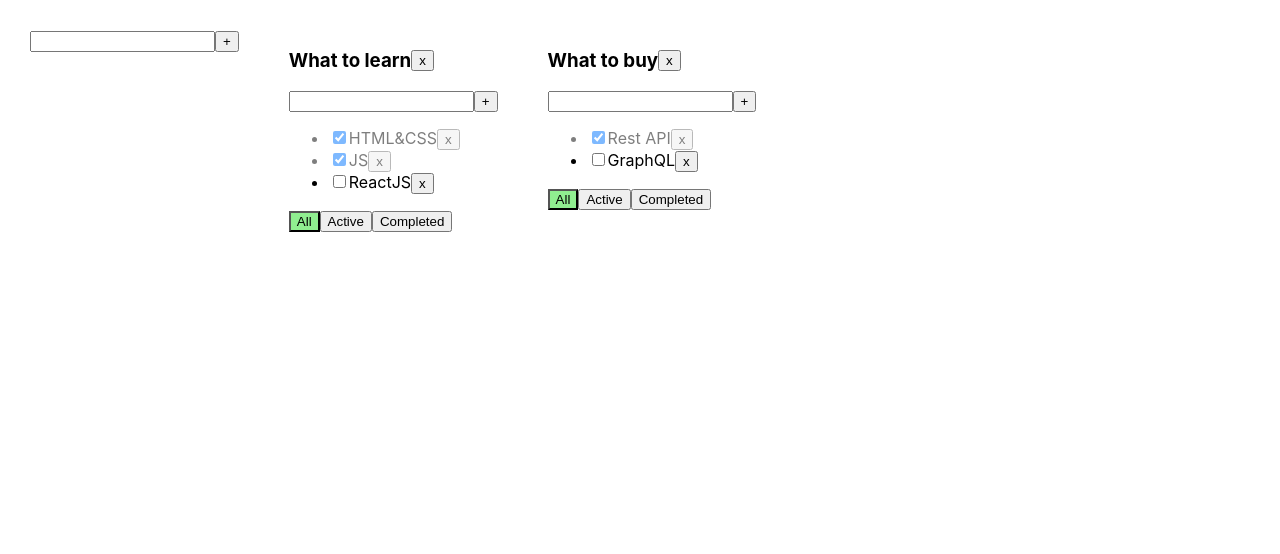
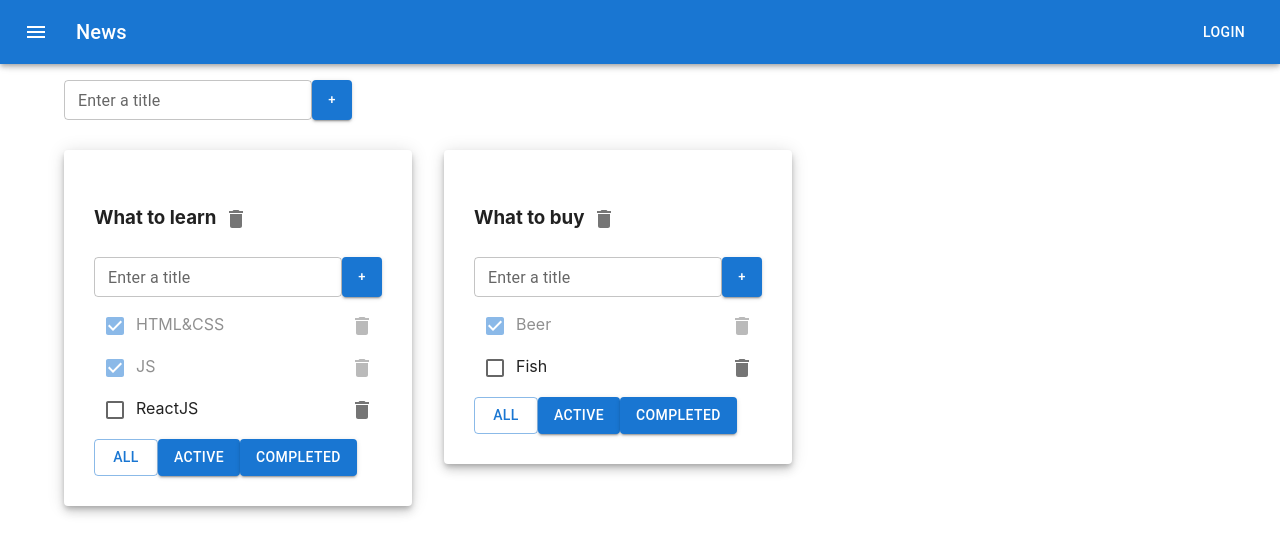
Before and after one commit to vTarlettskiy/todolist, a React (Create React App) app: page / in a window 1280 px wide. Shown: the top 554 px of the page. Built offline with nearby package versions, Linux system fonts and the light colour scheme.

Commit message:
mui 1part

```diff
--- a/package.json
+++ b/package.json
@@ -3,6 +3,10 @@
   "version": "0.1.0",
   "private": true,
   "dependencies": {
+    "@emotion/react": "^11.11.4",
+    "@emotion/styled": "^11.11.5",
+    "@mui/icons-material": "^5.15.21",
+    "@mui/material": "^5.15.21",
     "@testing-library/jest-dom": "^6.2.0",
     "@testing-library/react": "^14.1.2",
     "@testing-library/user-event": "^14.5.2",
--- a/src/App.css
+++ b/src/App.css
@@ -1,28 +1,28 @@
 .App {
-  padding: 30px;
-  display: flex;
+  /*padding: 30px;*/
+  /*display: flex;*/
 }
 
-.App > div {
-  margin-right: 50px;
-}
+/*.App > div {*/
+/*  margin-right: 50px;*/
+/*}*/
 
-.error {
-  border: red 1px solid;
-}
+/*.error {*/
+/*  border: red 1px solid;*/
+/*}*/
 
-.error-message {
-  color: red;
-}
+/*.error-message {*/
+/*  color: red;*/
+/*}*/
 
-.active-filter {
-  background-color: lightgreen;
-}
+/*.active-filter {*/
+/*  background-color: lightgreen;*/
+/*}*/
 
-.is-done {
-  opacity: 0.5;
-}
-.todolist-title-container {
-  display: flex;
-  align-items: center;
-}
+/*.is-done {*/
+/*  opacity: 0.5;*/
+/*}*/
+/*.todolist-title-container {*/
+/*  display: flex;*/
+/*  align-items: center;*/
+/*}*/
--- a/src/App.tsx
+++ b/src/App.tsx
@@ -3,6 +3,10 @@
 import {useState} from "react";
 import {v1} from "uuid";
 import {AddItemForm} from "./components/addItemForm/AddItemForm";
+import ButtonAppBar from "./components/buttonAppBar/ButtonAppBar";
+import Container from "@mui/material/Container";
+import {Grid} from "@mui/material";
+import Paper from "@mui/material/Paper";
 
 export type TaskType = {
     id: string
@@ -40,16 +44,16 @@
             {id: v1(), title: 'ReactJS', isDone: false},
         ],
         [todolistID2]: [
-            {id: v1(), title: 'Rest API', isDone: true},
-            {id: v1(), title: 'GraphQL', isDone: false},
+            {id: v1(), title: 'Beer', isDone: true},
+            {id: v1(), title: 'Fish', isDone: false},
 
         ],
     })
 
     const updateTodolist = (todolistID: string, title: string) => {
-        setTodolists(todolists.map(el=> el.id === todolistID
+        setTodolists(todolists.map(el => el.id === todolistID
             // {id: todolistID2, title: 'What to buy', filter: 'all'}
-            ? {...el, title:title}
+            ? {...el, title: title}
             : el
         ))
     }
@@ -112,7 +116,14 @@
 
     return (
         <div className="App">
+            <Container fixed>
+                <ButtonAppBar/>
+
+                <Grid container sx={{mb: '30px'}}>
                     <AddItemForm addItem={addTodolist}/>
+                </Grid>
+
+                <Grid container spacing={4}>
                     {todolists.map((tl) => {
 
                         const allTodolistTasks = tasks[tl.id]
@@ -127,6 +138,8 @@
                         }
 
                         return (
+                            <Grid item key={tl.id}>
+                                <Paper elevation={6} sx={{p: '30px'}}>
                                     <Todolist
                                         key={tl.id}
                                         todolistId={tl.id}
@@ -141,8 +154,12 @@
                                         updateTask={updateTask}
                                         updateTodolist={updateTodolist}
                                     />
+                                </Paper>
+                            </Grid>
                         )
                     })}
+                </Grid>
+            </Container>
         </div>
     );
 }
--- a/src/components/addItemForm/AddItemForm.tsx
+++ b/src/components/addItemForm/AddItemForm.tsx
@@ -1,7 +1,8 @@
 // @flow
 import * as React from 'react';
-import {Button} from "../button/Button";
 import {ChangeEvent, KeyboardEvent, useState} from "react";
+import Button from "@mui/material/Button";
+import TextField from "@mui/material/TextField";
 
 type AddItemFormPropsType = {
     addItem: (title: string) => void
@@ -32,16 +33,27 @@
         }
     }
 
+    const buttonStyles= {
+        maxWidth: '40px',
+        maxHeight: '40px',
+        minHeight: '40px',
+        minWidth: '40px'
+    }
+
     return (
         <div>
-            <input
+            <TextField
+                id={'outlined-basic'}
+                helperText={error}
+                error={!!error}
+                size={'small'}
+                label={'Enter a title'}
+                variant={'outlined'}
                 className={error ? 'error' : ''}
                 value={taskTitle}
                 onChange={changeTaskTitleHandler}
-                onKeyUp={addTaskOnKeyUpHandler}
-            />
-            <Button title={'+'} onClick={addItemHandler}/>
-            {error && <div className={'error-message'}>{error}</div>}
+                onKeyUp={addTaskOnKeyUpHandler}/>
+            <Button variant="contained" onClick={addItemHandler} size='small' style={buttonStyles}>+</Button>
         </div>
     );
 };
--- /dev/null
+++ b/src/components/buttonAppBar/ButtonAppBar.tsx
@@ -0,0 +1,32 @@
+import * as React from 'react';
+import AppBar from '@mui/material/AppBar';
+import Box from '@mui/material/Box';
+import Toolbar from '@mui/material/Toolbar';
+import Typography from '@mui/material/Typography';
+import Button from '@mui/material/Button';
+import IconButton from '@mui/material/IconButton';
+import MenuIcon from '@mui/icons-material/Menu';
+
+export default function ButtonAppBar() {
+    return (
+        <Box sx={{ flexGrow: 1, marginBottom: '80px' }}>
+            <AppBar position="fixed">
+                <Toolbar>
+                    <IconButton
+                        size="large"
+                        edge="start"
+                        color="inherit"
+                        aria-label="menu"
+                        sx={{ mr: 2 }}
+                    >
+                        <MenuIcon />
+                    </IconButton>
+                    <Typography variant="h6" component="div" sx={{ flexGrow: 1 }}>
+                        News
+                    </Typography>
+                    <Button color="inherit">Login</Button>
+                </Toolbar>
+            </AppBar>
+        </Box>
+    );
+}
--- a/src/task/Task.tsx
+++ b/src/task/Task.tsx
@@ -1,8 +1,11 @@
 import * as React from 'react';
 import {EditableSpan} from "../components/editableSpan/EditableSpan";
-import {Button} from "../components/button/Button";
 import {TaskType} from "../App";
 import {ChangeEvent} from "react";
+import DeleteIcon from "@mui/icons-material/Delete";
+import IconButton from "@mui/material/IconButton";
+import CheckBox from "@mui/material/Checkbox";
+import ListItem from '@mui/material/ListItem';
 
 type TaskPropsType = {
     task: TaskType
@@ -15,10 +18,14 @@
 
 
     return (
-        <li key={task.id} className={task.isDone ? 'is-done' : ''}>
-            <input type="checkbox" checked={task.isDone} onChange={changeTaskStatusHandler}/>
-            <EditableSpan oldTitle={task.title} updateItem={updateTaskHandler}/>
-            <Button onClick={removeTaskHandler} title={'x'}/>
-        </li>
+        <ListItem key={task.id} sx={{p: 0, justifyContent: 'space-between', opacity: task.isDone ? 0.5 : 1}}>
+            <div>
+                <CheckBox checked={task.isDone} onChange={changeTaskStatusHandler}/>
+                <EditableSpan oldTitle={task.title} updateItem={updateTaskHandler}/>
+            </div>
+            <IconButton aria-label="delete" onClick={removeTaskHandler}>
+                <DeleteIcon fontSize="inherit"/>
+            </IconButton>
+        </ListItem>
     );
 };
--- a/src/todolist/Todolist.tsx
+++ b/src/todolist/Todolist.tsx
@@ -1,9 +1,12 @@
 import {FilterValuesType, TaskType} from "../App";
 import {ChangeEvent} from "react";
-import {Button} from "../components/button/Button";
 import {AddItemForm} from "../components/addItemForm/AddItemForm";
 import {EditableSpan} from "../components/editableSpan/EditableSpan";
 import {Task} from "../task/Task";
+import IconButton from "@mui/material/IconButton";
+import DeleteIcon from "@mui/icons-material/Delete";
+import Button from "@mui/material/Button";
+import List from '@mui/material/List';
 
 type PropsType = {
     title: string
@@ -65,7 +68,8 @@
             updateTask(todolistId, task.id, newTitle)
         }
 
-        return <Task task={task} removeTaskHandler={removeTaskHandler} changeTaskStatusHandler={changeTaskStatusHandler} updateTaskHandler={updateTaskHandler}/>
+        return <Task task={task} removeTaskHandler={removeTaskHandler} changeTaskStatusHandler={changeTaskStatusHandler}
+                     updateTaskHandler={updateTaskHandler}/>
     })
 
     return (
@@ -73,25 +77,29 @@
             <div className={"todolist-title-container"}>
                 <h3>
                     <EditableSpan oldTitle={title} updateItem={updateTodolistHandler}/>
+
+                    <IconButton aria-label="delete" onClick={removeTodolistHandler}>
+                        <DeleteIcon fontSize="inherit"/>
+                    </IconButton>
                 </h3>
-                <Button title={'x'} onClick={removeTodolistHandler}/>
             </div>
             <AddItemForm addItem={addTaskHandler}/>
 
             {
                 tasks.length === 0
                     ? <p>Тасок нет</p>
-                    : <ul>
+                    : <List>
                         {mappedTasks}
-                    </ul>
+                    </List>
             }
+
             <div>
-                <Button className={filter === 'all' ? 'active-filter' : ''} title={'All'}
-                        onClick={() => changeFilterTasksHandler('all')}/>
-                <Button className={filter === 'active' ? 'active-filter' : ''} title={'Active'}
-                        onClick={() => changeFilterTasksHandler('active')}/>
-                <Button className={filter === 'completed' ? 'active-filter' : ''} title={'Completed'}
-                        onClick={() => changeFilterTasksHandler('completed')}/>
+                <Button variant={filter === 'all' ? 'outlined' : 'contained'}
+                        onClick={() => changeFilterTasksHandler('all')}>All</Button>
+                <Button variant={filter === 'active' ? 'outlined' : 'contained'}
+                        onClick={() => changeFilterTasksHandler('active')}>Active</Button>
+                <Button variant={filter === 'completed' ? 'outlined' : 'contained'}
+                        onClick={() => changeFilterTasksHandler('completed')}>Completed</Button>
             </div>
         </div>
     )
```
Also changed, not shown: 1 other file (tests, documents, lock files or other folders). Lines whose indentation alone changed are shown as unchanged.
